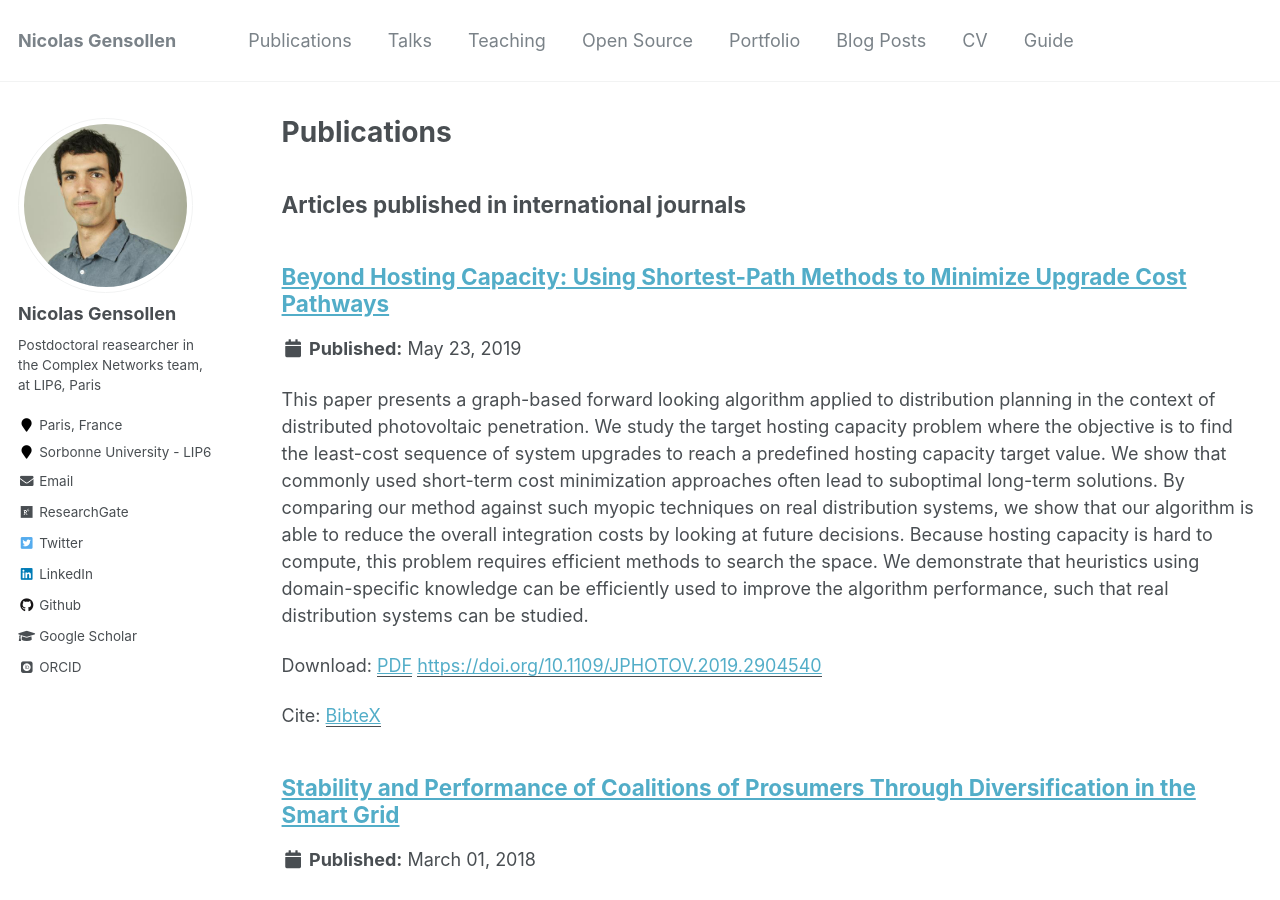
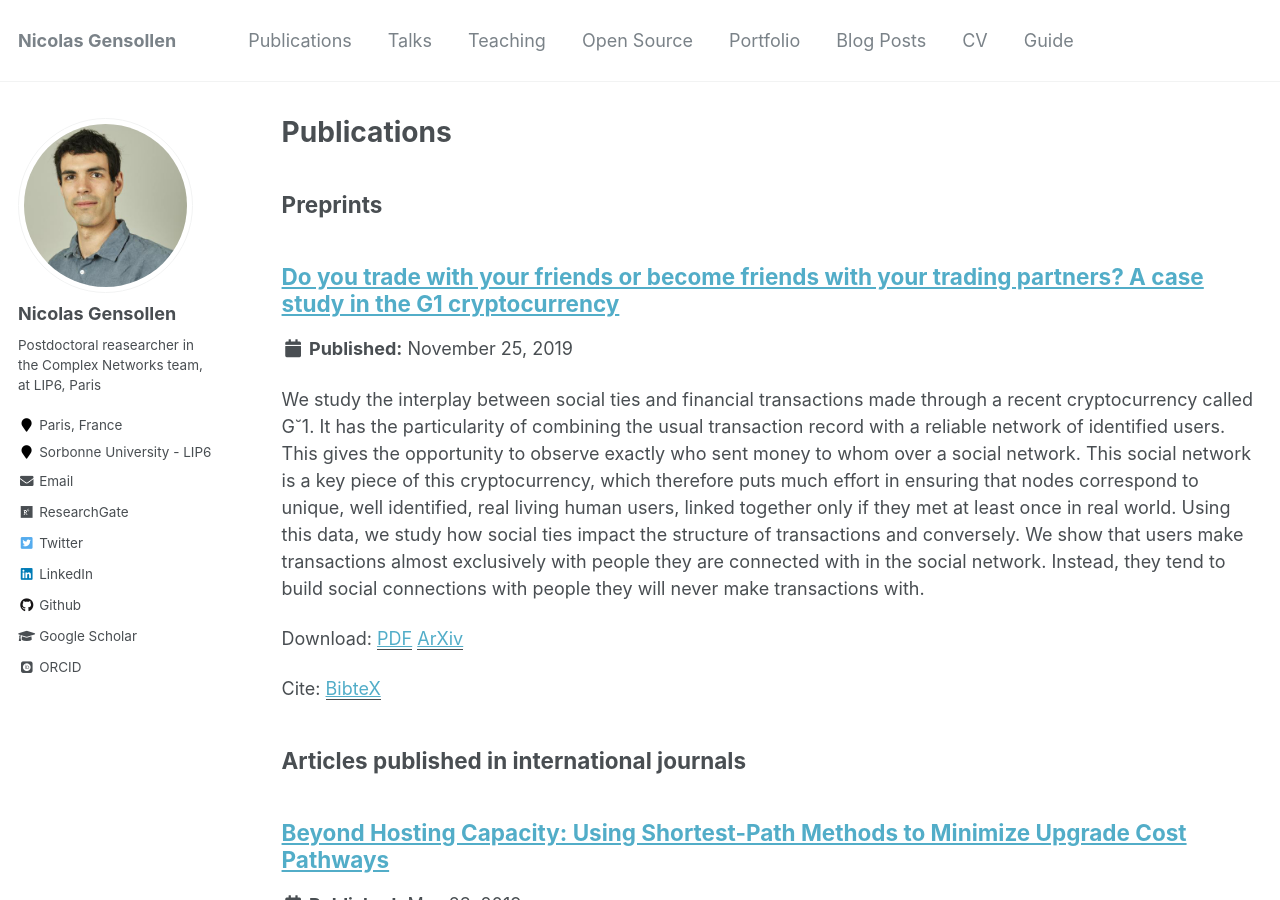
Before and after one commit to NicolasGensollen/nicolasgensollen.github.io, a Jekyll site: the page built from _pages/publications.md, in a window 1280 px wide and 900 px high. Built offline with Jekyll 4.4.1, drawn with Linux system fonts in a browser that asks for light colours; some web fonts are replaced.

Commit message:
Add preprints

````diff
--- a/_config.yml
+++ b/_config.yml
@@ -193,6 +193,9 @@ collections:
   journal_publications:
     output: true
     permalink: /:collection/:path/
+  preprints:
+    output: true
+    permalink: /:collection/:path/
   thesis:
     output: true
     permalink: /:collection/:path/
--- a/_pages/publications.md
+++ b/_pages/publications.md
@@ -5,11 +5,17 @@ permalink: /publications/
 author_profile: true
 ---
 
+{% include base_path %}
+
 {% if author.googlescholar %}
   <p>You can also find my articles on <u><a href="{{author.googlescholar}}">my Google Scholar profile</a>.</u></p>
 {% endif %}
 
-{% include base_path %}
+## Preprints
+
+{% for post in site.preprints reversed %}
+	{% include archive-single.html %}
+{% endfor %}
 
 ## Articles published in international journals
 
--- /dev/null
+++ b/_preprints/2019-11-25-do-you-trade-with-your-friends-or-become-friends-with-your-trading-partners-a-case-study-in-the-g1-cryptocurrency.md
@@ -0,0 +1,36 @@
+---
+title: "Do you trade with your friends or become friends with your trading partners? A case study in the G1 cryptocurrency"
+collection: preprints
+permalink: /publication/preprints/do-you-trade-with-your-friends-or-become-friends-with-your-trading-partners-a-case-study-in-the-g1-cryptocurrency
+excerpt: 'We study the interplay between social ties and financial transactions made through a recent cryptocurrency called G˘1. It has the particularity of combining the usual transaction record with a reliable network of identified users. This gives the opportunity to observe exactly who sent money to whom over a social network. This social network is a key piece of this cryptocurrency, which therefore puts much effort in ensuring that nodes correspond to unique, well identified, real living human users, linked together only if they met at least once in real world. Using this data, we study how social ties impact the structure of transactions and conversely. We show that users make transactions almost exclusively with people they are connected with in the social network. Instead, they tend to build social connections with people they will never make transactions with.'
+date: 2019-11-25
+paperurl: 'http://nicolasgensollen.github.io/files/do-you-trade-with-your-friends-or-become-friends-with-your-trading-partners-a-case-study-in-the-g1-cryptocurrency.pdf'
+arxivurl: 'https://arxiv.org/abs/1911.10792'
+bibtexurl: 'http://nicolasgensollen.github.io/files/do-you-trade-with-your-friends-or-become-friends-with-your-trading-partners-a-case-study-in-the-g1-cryptocurrency.tex'
+---
+
+# Do you trade with your friends or become friends with your trading partners? A case study in the G1 cryptocurrency
+
+## Abstract
+
+We study the interplay between social ties and financial transactions made through a recent cryptocurrency called G˘1. It has the particularity of combining the usual transaction record with a reliable network of identified users. This gives the opportunity to observe exactly who sent money to whom over a social network. This social network is a key piece of this cryptocurrency, which therefore puts much effort in ensuring that nodes correspond to unique, well identified, real living human users, linked together only if they met at least once in real world. Using this data, we study how social ties impact the structure of transactions and conversely. We show that users make transactions almost exclusively with people they are connected with in the social network. Instead, they tend to build social connections with people they will never make transactions with.
+
+
+## Download
+
+- [PDF](http://nicolasgensollen.github.io/files/do-you-trade-with-your-friends-or-become-friends-with-your-trading-partners-a-case-study-in-the-g1-cryptocurrency.pdf)
+- [ArXiV](https://arxiv.org/abs/1911.10792)
+
+
+## Cite
+
+```
+@misc{gensollen2019trade,
+    title={Do you trade with your friends or become friends with your trading partners? A case study in the G1 cryptocurrency},
+    author={Nicolas Gensollen and Matthieu Latapy},
+    year={2019},
+    eprint={1911.10792},
+    archivePrefix={arXiv},
+    primaryClass={cs.SI}
+}
+```
````
Also changed, not shown: 2 other files.
